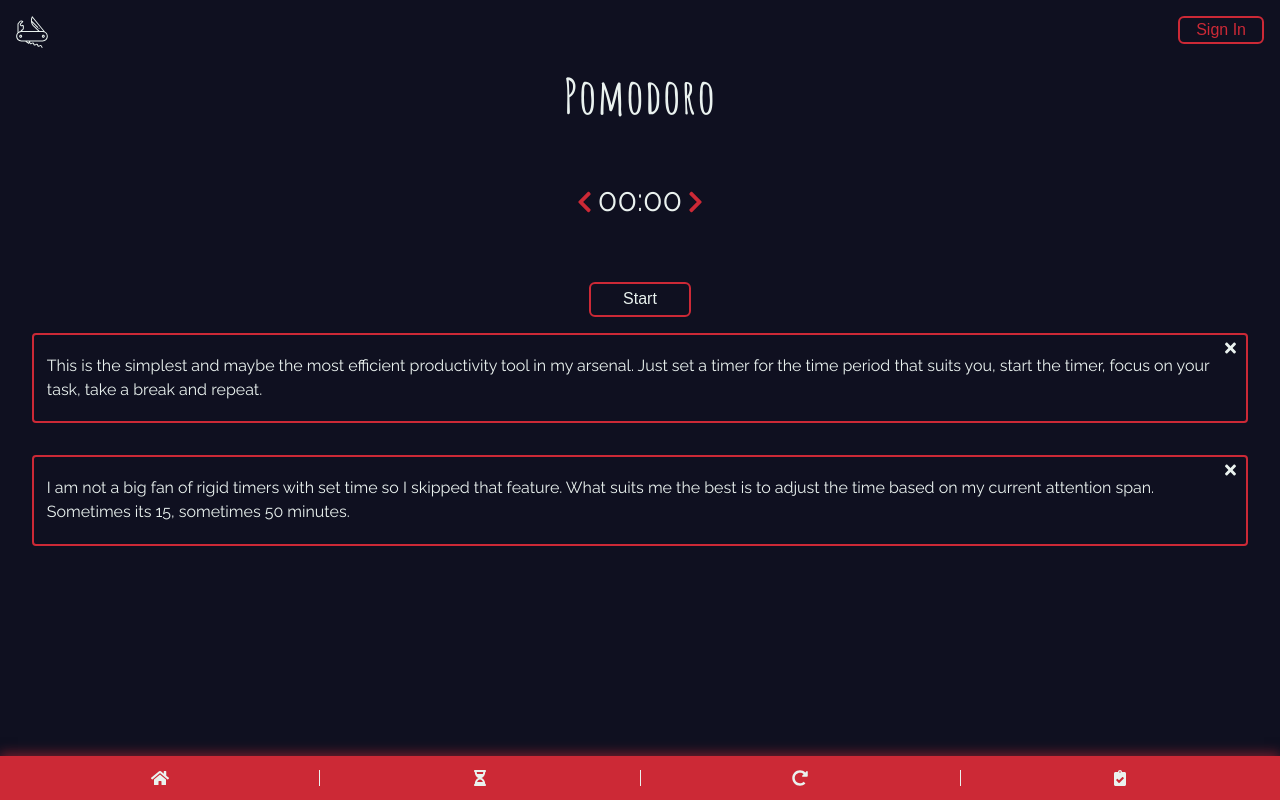
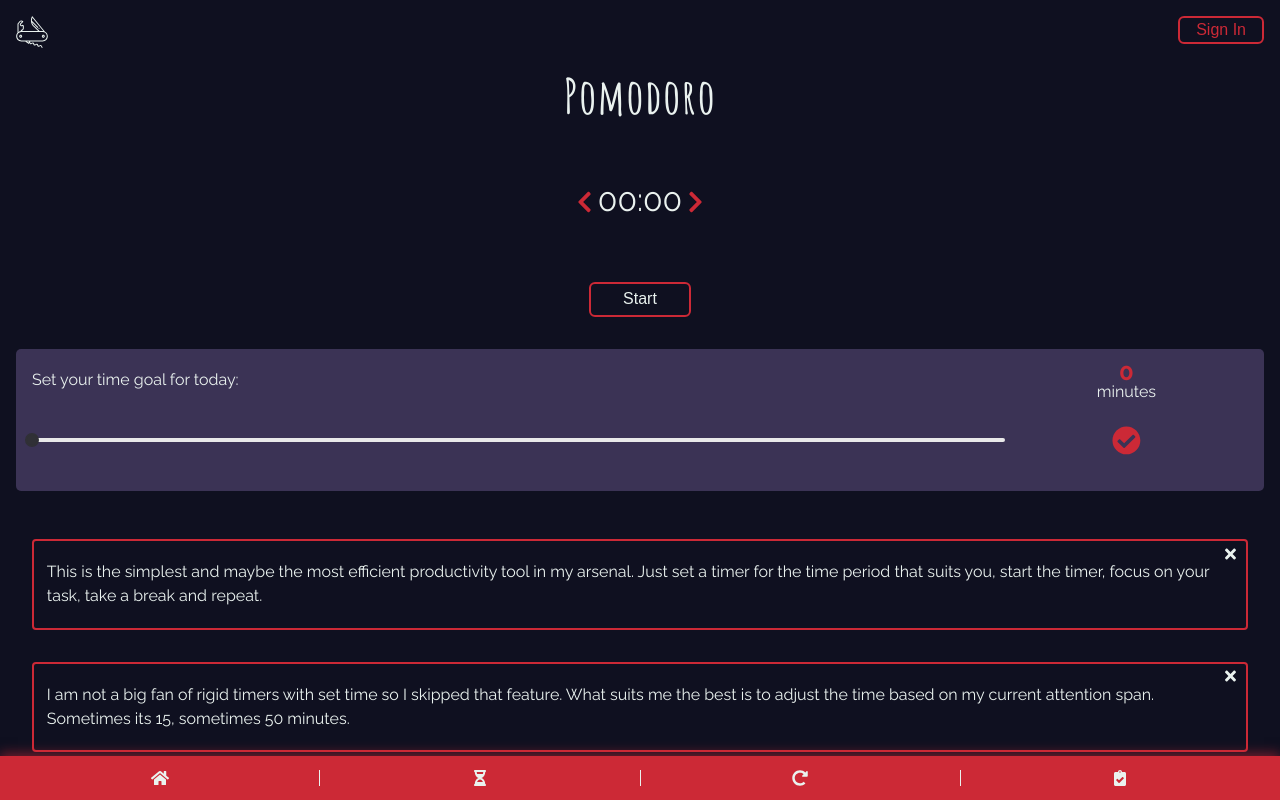
Before and after one commit to Marty-W/swiss-knife, a React (Create React App) app: page /pomodoro in a window 1280 px wide. Built offline with nearby package versions, Linux system fonts and the light colour scheme; no server answers.

Commit message:
basic daily goal implementation, styling

```diff
--- a/package.json
+++ b/package.json
@@ -12,9 +12,9 @@
     "@testing-library/user-event": "^7.1.2",
     "firebase": "^7.14.3",
     "luxon": "^1.23.0",
+    "rc-slider": "^9.2.4",
     "react": "^16.13.1",
     "react-dom": "^16.13.1",
-    "react-hook-form": "^5.7.2",
     "react-router-dom": "^5.1.2",
     "react-scripts": "3.4.1",
     "react-spring": "^8.0.27",
--- a/src/components/pomodoro/DailyGoal.jsx
+++ b/src/components/pomodoro/DailyGoal.jsx
@@ -1,20 +1,77 @@
 import React, { useState } from 'react'
+import styled from 'styled-components/macro'
+import { FontAwesomeIcon } from '@fortawesome/react-fontawesome'
+import { faCheckCircle } from '@fortawesome/free-solid-svg-icons'
+
+import Slider from 'rc-slider/lib/Slider'
+import 'rc-slider/assets/index.css'
 
 const DailyGoal = () => {
-  const [dailyGoal, setDailyGoal] = useState()
+  const [dailyGoal, setDailyGoal] = useState(0)
 
   return (
-    <div>
-      <label htmlFor="minutes">
-        <input
-          type="number"
-          value={dailyGoal}
-          onChange={(e) => setDailyGoal(e.target.value)}
-        />
-        <span>minutes</span>
-      </label>
-    </div>
+    <DailyGoalWrapper>
+      <StyledText>Set your time goal for today: </StyledText>
+      <StyledSlider
+        min={0}
+        max={720}
+        step={10}
+        value={dailyGoal}
+        onChange={setDailyGoal}
+        trackStyle={{
+          backgroundColor: '#CC2936',
+        }}
+        handleStyle={{
+          backgroundColor: '#303036',
+          borderColor: '#303036',
+        }}
+      />
+      <Minutes>
+        <span>{dailyGoal}</span> minutes
+      </Minutes>
+      <Check icon={faCheckCircle} />
+    </DailyGoalWrapper>
   )
 }
 
+const DailyGoalWrapper = styled.div`
+  padding: 0.7em 1em;
+  margin: 2em 0;
+  background-color: ${(props) => props.theme.colors.purple};
+  border-radius: 5px;
+  display: grid;
+  grid-template-rows: 1fr 2fr;
+  grid-template-columns: 4fr 1fr;
+  grid-template-areas:
+    'text minutes'
+    'slider check';
+  place-items: center;
+`
+
+const StyledSlider = styled(Slider)`
+  grid-area: slider;
+`
+
+const Minutes = styled.p`
+  grid-area: minutes;
+  align-self: start;
+  span {
+    color: ${(props) => props.theme.colors.red};
+    display: block;
+    font-weight: bold;
+    font-size: 1.5rem;
+  }
+`
+
+const Check = styled(FontAwesomeIcon)`
+  color: ${(props) => props.theme.colors.red};
+  font-size: 1.8rem;
+  cursor: pointer;
+  grid-area: check;
+`
+const StyledText = styled.p`
+  grid-area: text;
+  justify-self: start;
+`
+
 export default DailyGoal
--- a/src/components/pomodoro/Info.jsx
+++ b/src/components/pomodoro/Info.jsx
@@ -15,6 +15,9 @@ const Info = () => {
   useEffect(() => {
     if (!showCard1 || !showCard2) {
       setShowBulb(true)
+    }
+    if (showCard1 && showCard2) {
+      setShowBulb(false)
     }
   }, [showCard1, showCard2])
 
--- a/src/pages/Pomodoro.jsx
+++ b/src/pages/Pomodoro.jsx
@@ -6,6 +6,7 @@ import Button from '../components/UI/Button'
 import FocusMode from '../components/pomodoro/FocusMode'
 import Info from '../components/pomodoro/Info'
 import Heading from '../components/UI/Heading'
+import DailyGoal from '../components/pomodoro/DailyGoal'
 
 import { PomoContext } from '../context/pomoContext'
 
@@ -24,6 +25,7 @@ const Pomodoro = () => {
         <Heading>Pomodoro</Heading>
         <TimePicker />
         <StartButton onClick={handlePomoStart}>Start</StartButton>
+        <DailyGoal />
         <Info />
       </PomoWrapper>
     </>
```
Also changed, not shown: src/components/UI/Spinner.jsx (added, +53 -0 lines), 1 other file (tests, documents, lock files or other folders).
